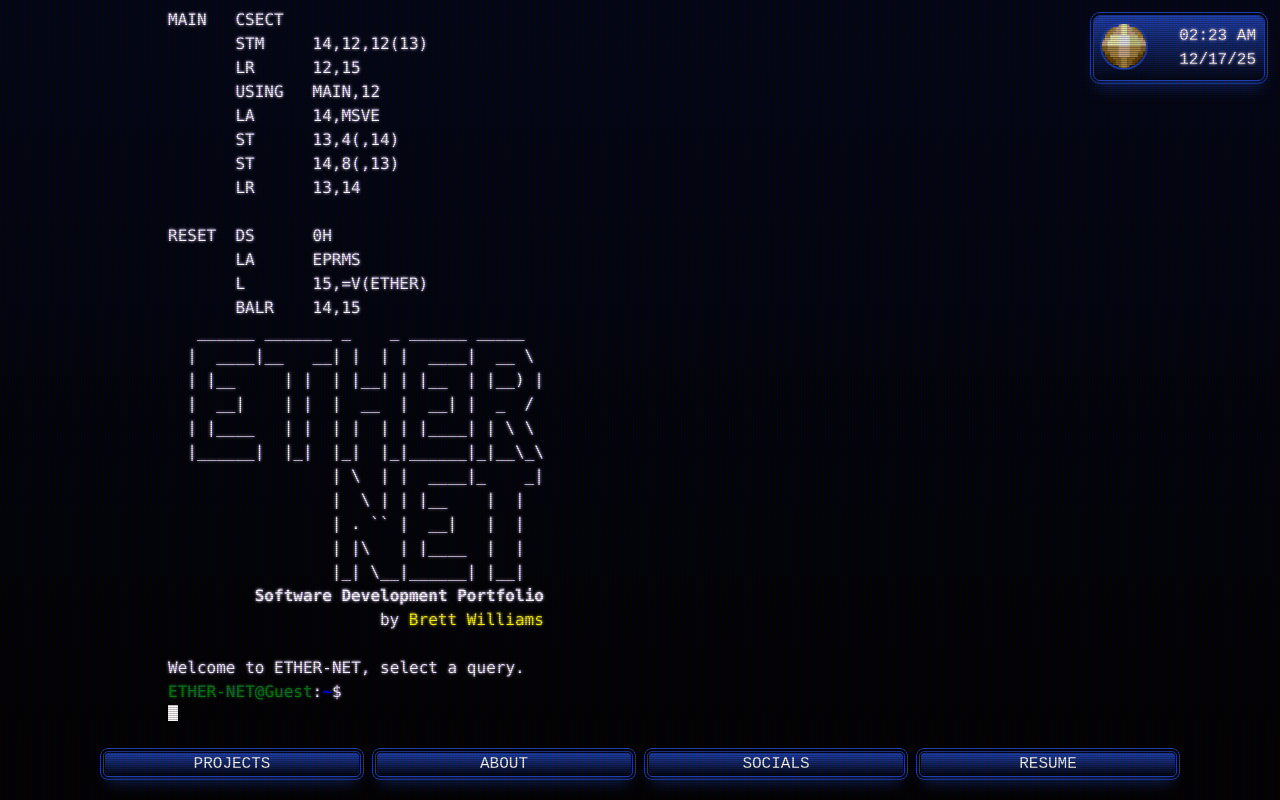
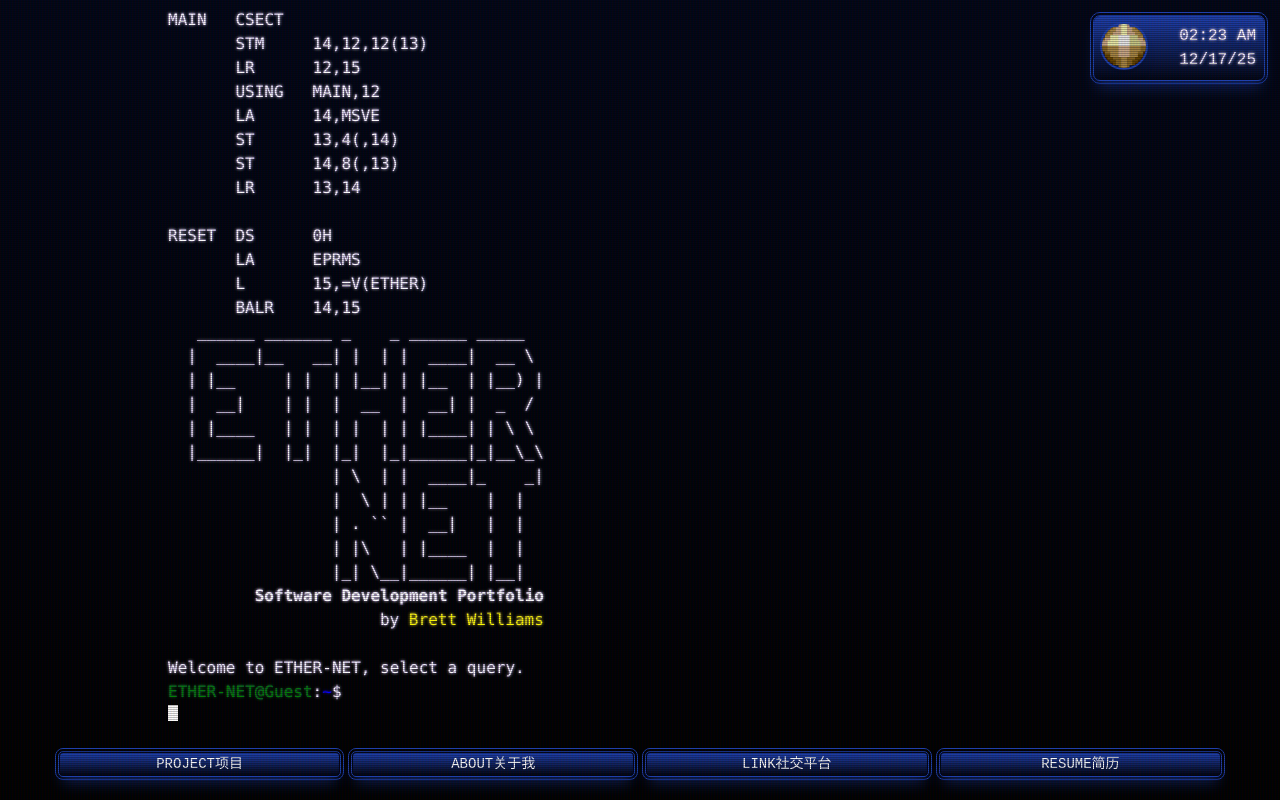
Before and after one commit to EtherAwaits/etherawaits.github.io, a website: page index.html in a window 1280 px wide. Drawn offline with Linux system fonts and the light colour scheme.

Commit message:
translation

```diff
--- a/data.js
+++ b/data.js
@@ -141,6 +141,7 @@ document.addEventListener("DOMContentLoaded", () => {
                                         <div tabindex="0" class="menu-option hover-sfx click-sfx hover:shadow-md hover:shadow-accent/50" data-hoversound="sounds/cursor.mp3" data-volume="0.5" data-clicksound="sounds/Okay.mp3" id="github-button">Github</div>
                                         <div tabindex="0" class="menu-option hover-sfx click-sfx hover:shadow-md hover:shadow-accent/50" data-hoversound="sounds/cursor.mp3" data-volume="0.5" data-clicksound="sounds/Okay.mp3" id="linkedin-button">LinkedIn</div>
                                         <div tabindex="0" class="menu-option hover-sfx click-sfx hover:shadow-md hover:shadow-accent/50" data-hoversound="sounds/cursor.mp3" data-volume="0.5" data-clicksound="sounds/Okay.mp3" id="discord-button">Discord</div>
+                                        <div tabindex="0" class="menu-option hover-sfx click-sfx hover:shadow-md hover:shadow-accent/50" data-hoversound="sounds/cursor.mp3" data-volume="0.5" data-clicksound="sounds/Okay.mp3" id="wechat-button">WeChat微信</div>
                                         <div tabindex="0" class="menu-option hover-sfx click-sfx hover:shadow-md hover:shadow-accent/50" id="cancel-button" data-hoversound="sounds/cursor.mp3" data-clicksound="sounds/Negative.mp3" data-volume="0.5">Cancel</div>
                                     </div>
                                 </div>
@@ -167,6 +168,12 @@ document.addEventListener("DOMContentLoaded", () => {
                     if (discord) {
                         discord.addEventListener("click", () => {
                             window.open("https://discordapp.com/users/etherawaits", "_blank");
+                        });
+                    }
+                    const wechat = document.getElementById("wechat-button");
+                    if (wechat) {
+                        wechat.addEventListener("click", () => {
+                            termtext("You can add me on WeChat微信 using my ID!\n <anim:term-green>WeChat微信:<color:lime>EtherAwaits</color>\n\n");
                         });
                     }
                     const cancel2 = document.getElementById("cancel-button");
--- a/index.html
+++ b/index.html
@@ -34,11 +34,11 @@
 
 		<!-- Middle Section: Menu Display -->
 		<div class="flex justify-center">
-		  <div class="flex space-x-4 w-full justify-center party-menu" id="container">
-			<button class="tab-button hover-sfx click-sfx" data-tab="projects" data-hoversound="sounds/cursor.mp3" aria-selected="false">PROJECTS</button>
-			<button class="tab-button hover-sfx click-sfx" data-tab="about" data-hoversound="sounds/cursor.mp3" aria-selected="false">ABOUT</button>
-			<button class="tab-button hover-sfx click-sfx" data-tab="socials" data-hoversound="sounds/cursor.mp3" aria-selected="false">SOCIALS</button>
-			<button class="tab-button hover-sfx click-sfx" data-tab="resume" data-hoversound="sounds/cursor.mp3" aria-selected="false">RESUME</button>
+		  <div class="flex space-x-3 w-full justify-center party-menu" id="container">
+			<button class="tab-button hover-sfx click-sfx" data-tab="projects" data-hoversound="sounds/cursor.mp3" aria-selected="false">PROJECT项目</button>
+			<button class="tab-button hover-sfx click-sfx" data-tab="about" data-hoversound="sounds/cursor.mp3" aria-selected="false">ABOUT关于我</button>
+			<button class="tab-button hover-sfx click-sfx" data-tab="socials" data-hoversound="sounds/cursor.mp3" aria-selected="false">LINK社交平台</button>
+			<button class="tab-button hover-sfx click-sfx" data-tab="resume" data-hoversound="sounds/cursor.mp3" aria-selected="false">RESUME简历</button>
 		  </div>
 		</div>
 
--- a/input.css
+++ b/input.css
@@ -74,13 +74,12 @@ body {
 }
 
 .tab-button {
-	@apply outline-secondary text-nowrap btn btn-xs font-normal bg-gradient-to-b from-secondary shadow-lg shadow-secondary/50;
+	@apply outline-secondary text-nowrap btn btn-xs text-sm font-normal bg-gradient-to-b from-secondary shadow-lg shadow-secondary/50;
 	outline-style: double;
 	outline-width: 4px;
 	color: white;
 	font-family: monospace;
-	font-size: 1rem;
-	width: 20%;
+	width: 22%;
 	transition: background-color 0.3s;
 	transition: outline-width 0.1s;
 }
```
Also changed, not shown: output.css.
